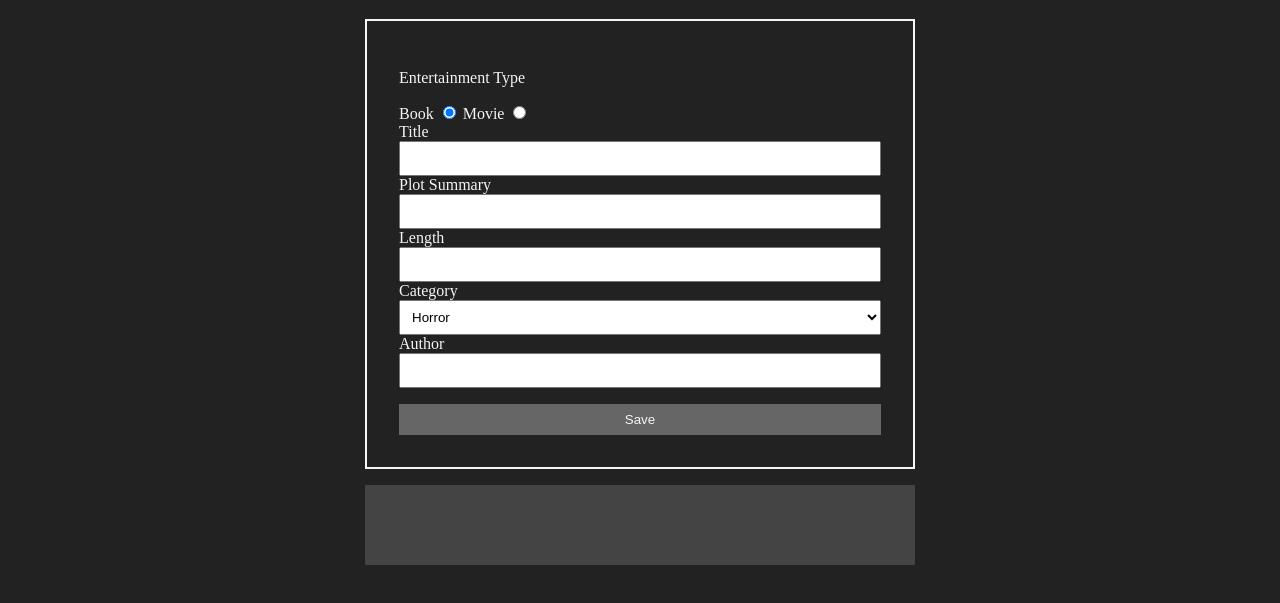
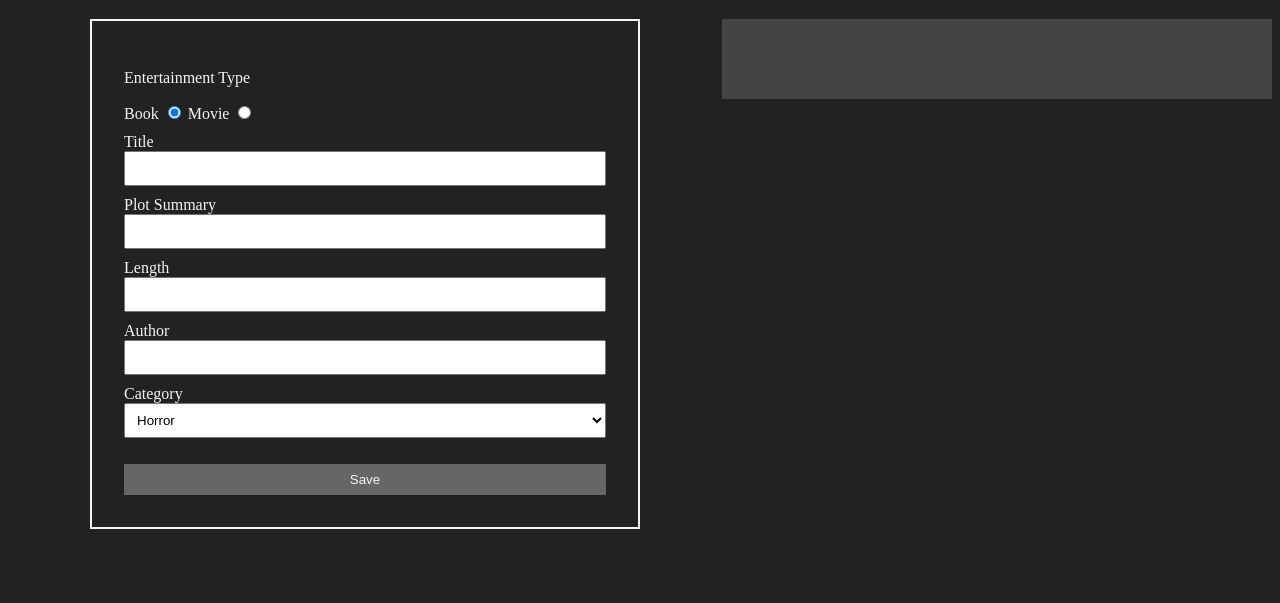
Before and after one commit to szitastamas/book-and-movie-store-ts, a website built with webpack: page index.html in a window 1280 px wide. Shown: the part 61-664 px from the top of the page. Built offline with Linux system fonts and the light colour scheme.

Commit message:
forgot author and director

```diff
--- a/index.html
+++ b/index.html
@@ -41,12 +41,12 @@
               ><input class="form-input" type="number" name="length" id="length" />
             </div>
             <div class="form-group">
+              <label id="owner-title" for="owner">Author</label
+              ><input class="form-input" type="text" name="owner" id="owner" />
+            </div>
+            <div class="form-group">
               <label for="category">Category</label
               ><select class="form-input" id="category" name="category"></select>
-            </div>
-            <div class="form-group">
-              <label id="owner-title" for="owner">Author</label
-              ><input class="form-input" type="text" name="owner" id="owner" />
             </div>
             <button id="submit-btn" type="submit">Save</button>
           </form>
--- a/scripts/architecture/Categories.ts
+++ b/scripts/architecture/Categories.ts
@@ -6,4 +6,5 @@ export enum Categories {
     Documentary = 'Documentary',
     Thriller = 'Thriller',
     History = 'History',
+    Fantasy = 'Fantasy',
 }
--- a/scripts/models/Book.ts
+++ b/scripts/models/Book.ts
@@ -8,6 +8,7 @@ export class Book implements IEntertainmentSource {
     plot: string;
     length: number;
     category: Categories;
+    author: string;
 
     constructor(init: IBookInitialization) {
         this.id = v4();
@@ -15,6 +16,7 @@ export class Book implements IEntertainmentSource {
         this.plot = init.plot ?? '';
         this.length = init.length ?? 0;
         this.category = init.category;
+        this.author = init.author;
     }
 
     get suitableForKids() {
--- a/scripts/models/Movie.ts
+++ b/scripts/models/Movie.ts
@@ -8,12 +8,14 @@ export class Movie implements IEntertainmentSource {
     plot: string;
     length: number;
     category: Categories;
+    director: string;
     constructor(init: IMovieInitialization) {
         this.id = v4();
         this.title = init.title;
         this.plot = init.plot ?? '';
         this.length = init.length ?? 0;
         this.category = init.category;
+        this.director = init.director;
     }
     get suitableForKids() {
         return this.category !== Categories.Horror && this.category !== Categories.Thriller;
--- a/style.css
+++ b/style.css
@@ -13,9 +13,8 @@ body {
     width: 100%;
     height: 100%;
     display: flex;
-    align-items: center;
+    align-items: baseline;
     justify-content: center;
-    flex-direction: column;
 }
 
 #form-container {
@@ -27,6 +26,7 @@ body {
 
 .form-group {
     width: 100%;
+    margin: 10px 0;
 }
 
 input:not([type="radio"]), select {
@@ -54,7 +54,6 @@ input:not([type="radio"]), select {
     width: 550px;
     padding: 2rem;
     background: #444;
-    margin-top: 1rem;
 }
 
 .entertainment-list-item {
@@ -64,6 +63,7 @@ input:not([type="radio"]), select {
     border: 2px solid #999;
     margin: 4px 0;
     padding: 1rem;
+    color: whitesmoke;
 }
 
 .entertainment-list-item[data-suitable="false"] {
```
Also changed, not shown: build/main-bundle.js.
